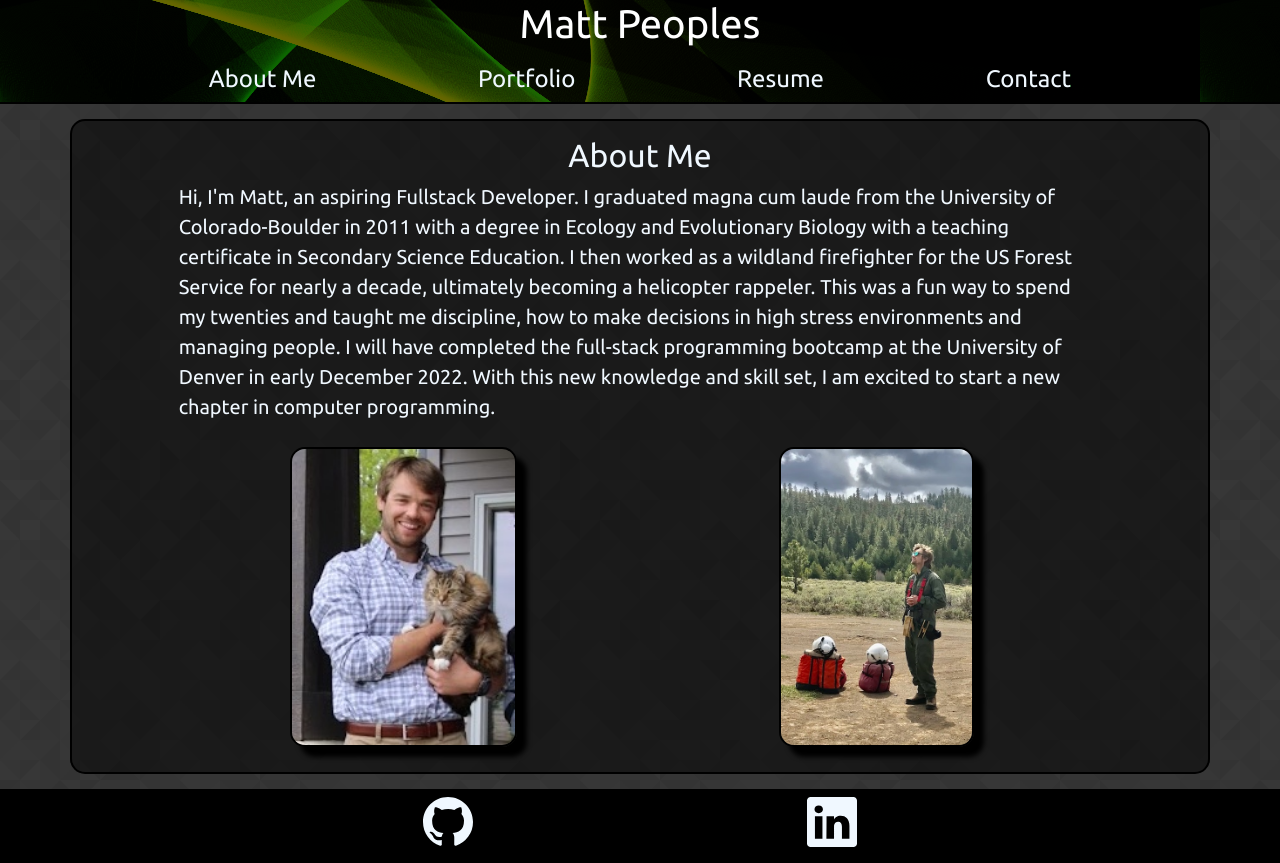
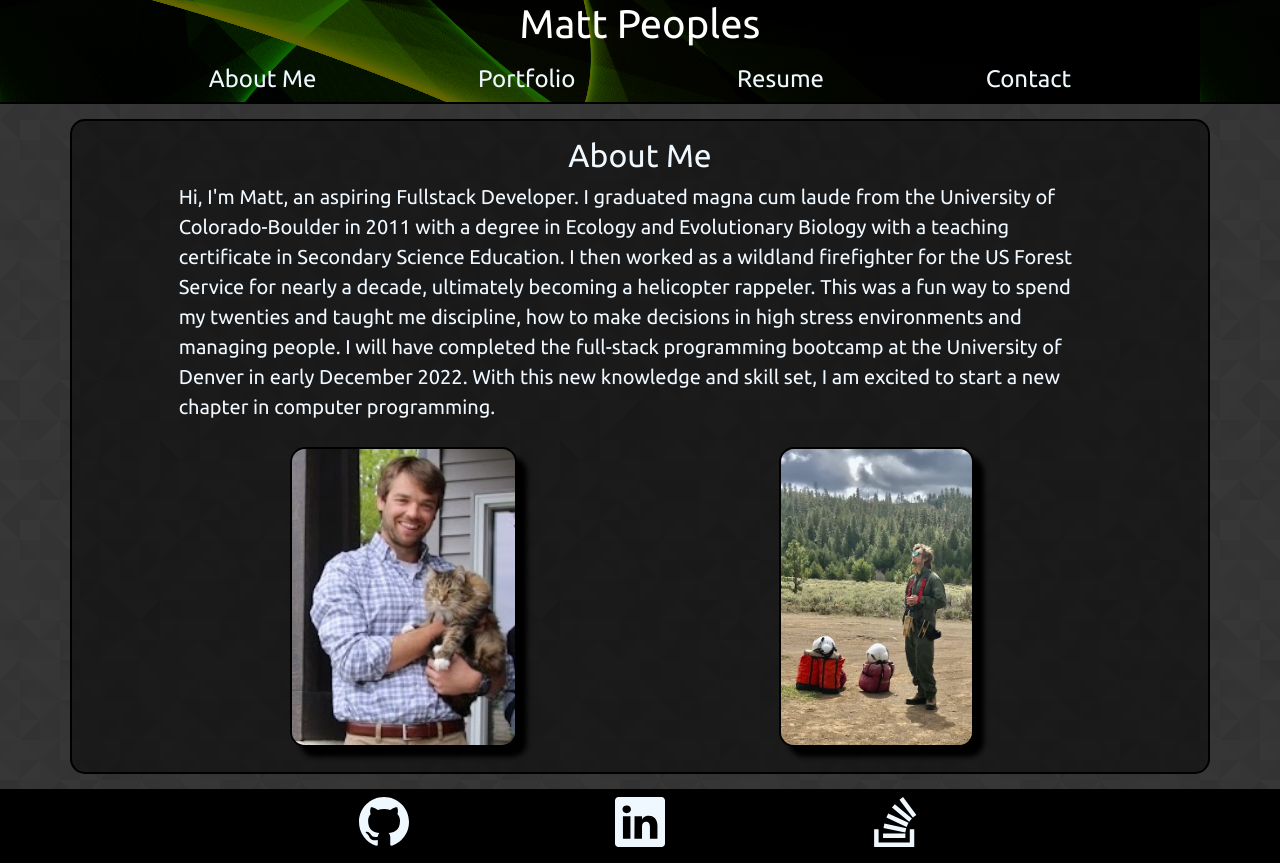
Before and after one commit to peoplesm/peoplesm.github.io, a React (Create React App) app: page / in a window 1280 px wide. Built offline with nearby package versions, Linux system fonts and the light colour scheme.

Commit message:
added third social media

```diff
--- a/src/components/Footer.js
+++ b/src/components/Footer.js
@@ -1,6 +1,5 @@
 import React from 'react';
-import { Github } from 'react-bootstrap-icons';
-import { Linkedin } from 'react-bootstrap-icons';
+import { Github, StackOverflow, Linkedin } from 'react-bootstrap-icons';
 
 function Footer() {
   return (
@@ -25,6 +24,15 @@ function Footer() {
               <Linkedin className='icon' size={50} />
             </a>
           </li>
+          <li>
+            <a
+              href='https://stackoverflow.com/users/19087710/matt?tab=profile'
+              target='_blank'
+              rel='noreferrer noopener'
+            >
+              <StackOverflow className='icon' size={50} />
+            </a>
+          </li>
         </ul>
       </div>
     </footer>
```
